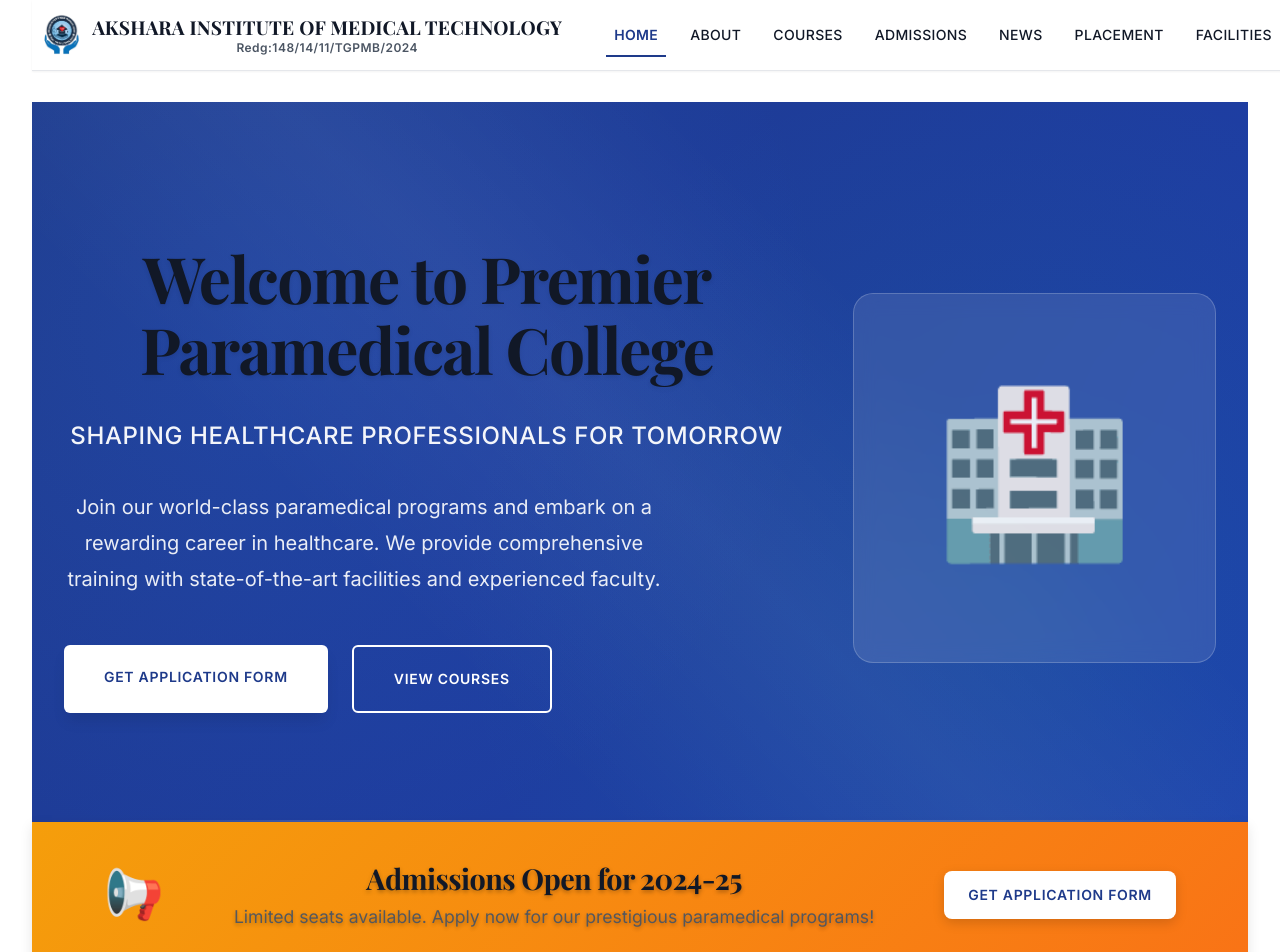
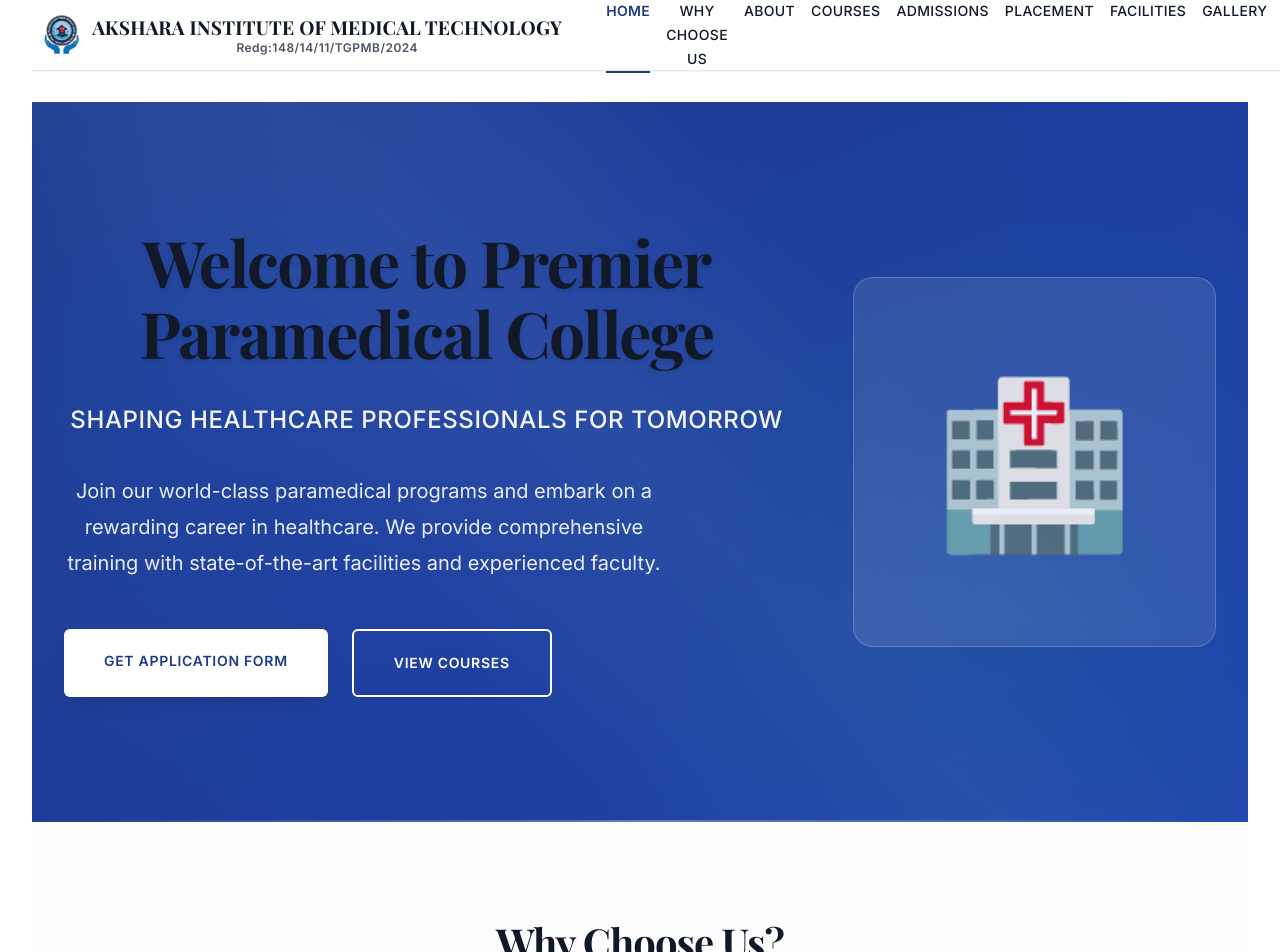
Before and after one commit to Yenganollarajesh/aksharainstituteofmedicaltechnology, a Vue app: page / in a window 1280 px wide. Shown: the top 952 px of the page. Built offline with nearby package versions, Linux system fonts and the light colour scheme; the HTML template or start-up script is replaced by a standard one.

Commit message:
Update AppHeader and HomeWrapper components: add 'Why Choose Us' link, modify section structure, and adjust styles for improved layout

```diff
--- a/src/components/layout/AppHeader.vue
+++ b/src/components/layout/AppHeader.vue
@@ -14,10 +14,10 @@
 
         <div class="nav-menu" :class="{ active: isMenuOpen }">
           <a href="#home" class="nav-link" :class="{ active: activeSection === 'home' }" @click="closeMenu">Home</a>
+          <a href="#why-choose-us" class="nav-link" :class="{ active: activeSection === 'why-choose-us' }" @click="closeMenu">Why Choose Us</a>
           <a href="#about" class="nav-link" :class="{ active: activeSection === 'about' }" @click="closeMenu">About</a>
           <a href="#courses" class="nav-link" :class="{ active: activeSection === 'courses' }" @click="closeMenu">Courses</a>
           <a href="#admissions" class="nav-link" :class="{ active: activeSection === 'admissions' }" @click="closeMenu">Admissions</a>
-          <a href="#news" class="nav-link" :class="{ active: activeSection === 'news' }" @click="closeMenu">News</a>
           <a href="#placement" class="nav-link" :class="{ active: activeSection === 'placement' }" @click="closeMenu">Placement</a>
           <a href="#facilities" class="nav-link" :class="{ active: activeSection === 'facilities' }" @click="closeMenu">Facilities</a>
           <a href="#gallery" class="nav-link" :class="{ active: activeSection === 'gallery' }" @click="closeMenu">Gallery</a>
@@ -51,7 +51,7 @@
 
 // Simple and reliable scroll detection
 const updateActiveSection = () => {
-  const sections = ['home', 'about', 'courses', 'admissions', 'news', 'placement', 'facilities', 'gallery', 'contact']
+  const sections = ['home', 'why-choose-us', 'about', 'courses', 'admissions', 'placement', 'facilities', 'gallery', 'contact']
   const scrollTop = window.pageYOffset || document.documentElement.scrollTop
   const windowHeight = window.innerHeight
   const documentHeight = document.documentElement.scrollHeight
@@ -210,7 +210,7 @@
   color: var(--text-primary);
   font-weight: 500;
   font-family: 'Inter', sans-serif;
-  padding: 0.5rem 0.5rem;
+  // padding: 0.2rem 0.2rem;
   border-radius: 4px;
   position: relative;
   transition: all 0.2s ease;
--- a/src/views/HomeWrapper.vue
+++ b/src/views/HomeWrapper.vue
@@ -23,7 +23,7 @@
     </section>
 
     <!-- Announcement Banner -->
-    <section class="announcement-banner">
+    <section class="announcement-banner" v-if="false">
       <div class="container">
         <div class="announcement-content">
           <div class="announcement-icon">📢</div>
@@ -38,8 +38,8 @@
       </div>
     </section>
 
-    <!-- Key Features Section (part of Home) -->
-    <section class="features-section">
+    <!-- Why Choose Us Section -->
+    <section id="why-choose-us" class="features-section">
       <div class="container">
         <h2 class="section-title">Why Choose Us?</h2>
         <div class="features-grid">
@@ -472,7 +472,7 @@
 .hero-section {
   background: linear-gradient(135deg, var(--primary-color) 0%, var(--primary-dark) 100%);
   color: white;
-  padding: 8rem 2rem 6rem;
+  padding: 6rem 2rem 6rem;
   min-height: 90vh;
   display: flex;
   align-items: center;
@@ -1558,9 +1558,15 @@
 }
 
 @media (max-width: 768px) {
+  .hero-section{
+    padding: 2rem 2rem 6rem;
+  }
   .hero-content {
     grid-template-columns: 1fr;
     text-align: center;
+  }
+  .hero-image{
+    display: none;
   }
 
   .hero-text h1 {
```
